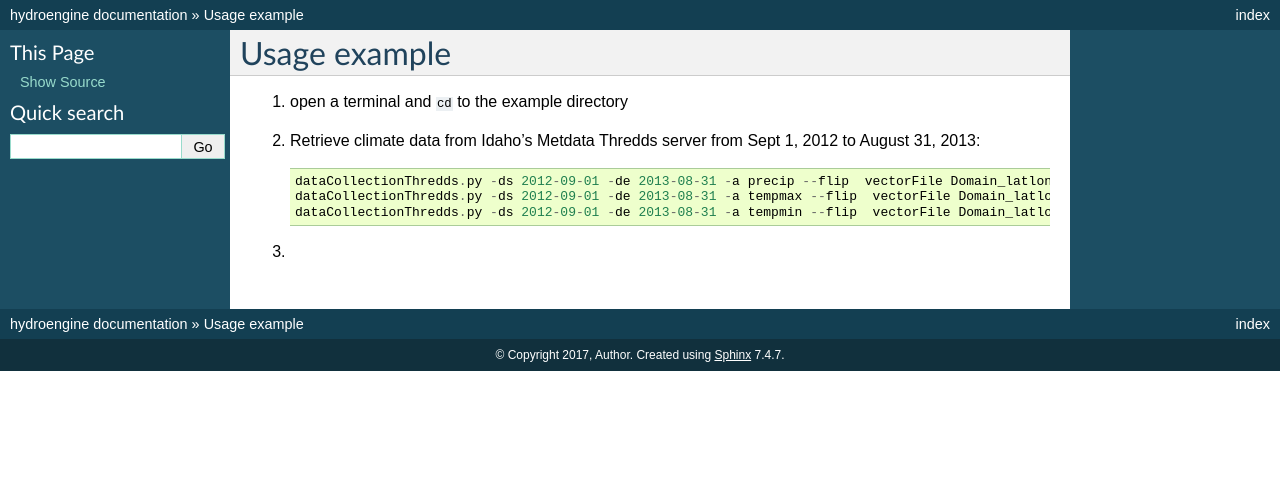
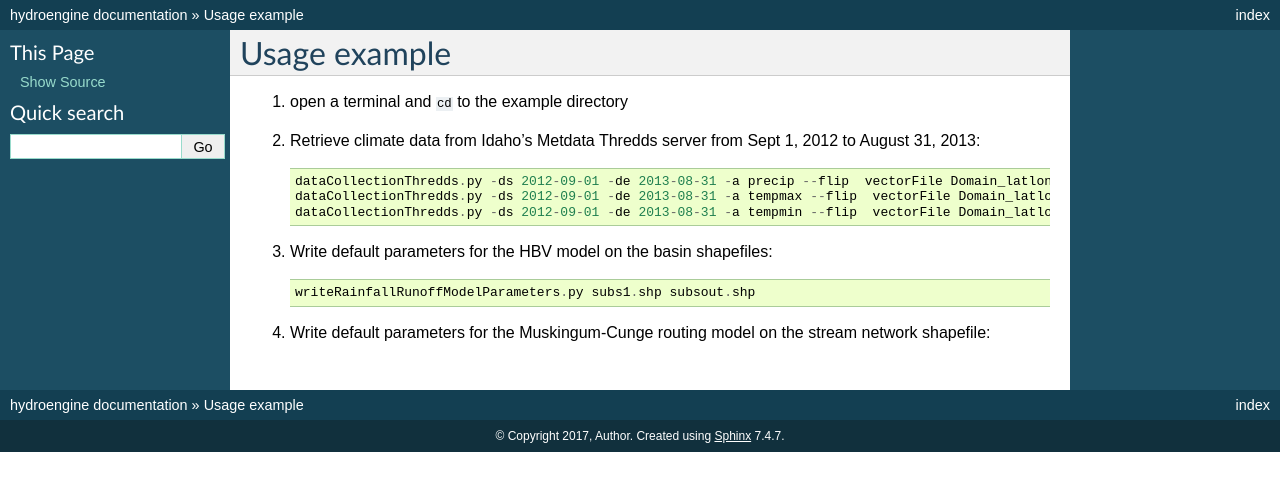
Before and after one commit to zlauffenburger/dawuap, a Sphinx documentation site: the page built from docs/example.rst, in a window 1280 px wide. Shown: the top 491 px of the page. Built offline with Sphinx 7.4.7, drawn with Linux system fonts in a browser that asks for light colours.

Commit message:
increased description in example.rst

```diff
--- a/docs/example.rst
+++ b/docs/example.rst
@@ -9,4 +9,8 @@ Usage example
     dataCollectionThredds.py -ds 2012-09-01 -de 2013-08-31 -a tempmax --flip  vectorFile Domain_latlong.shp
     dataCollectionThredds.py -ds 2012-09-01 -de 2013-08-31 -a tempmin --flip  vectorFile Domain_latlong.shp
 
-3.
+3. Write default parameters for the HBV model on the basin shapefiles::
+
+    writeRainfallRunoffModelParameters.py subs1.shp subsout.shp
+
+4. Write default parameters for the Muskingum-Cunge routing model on the stream network shapefile::
```
